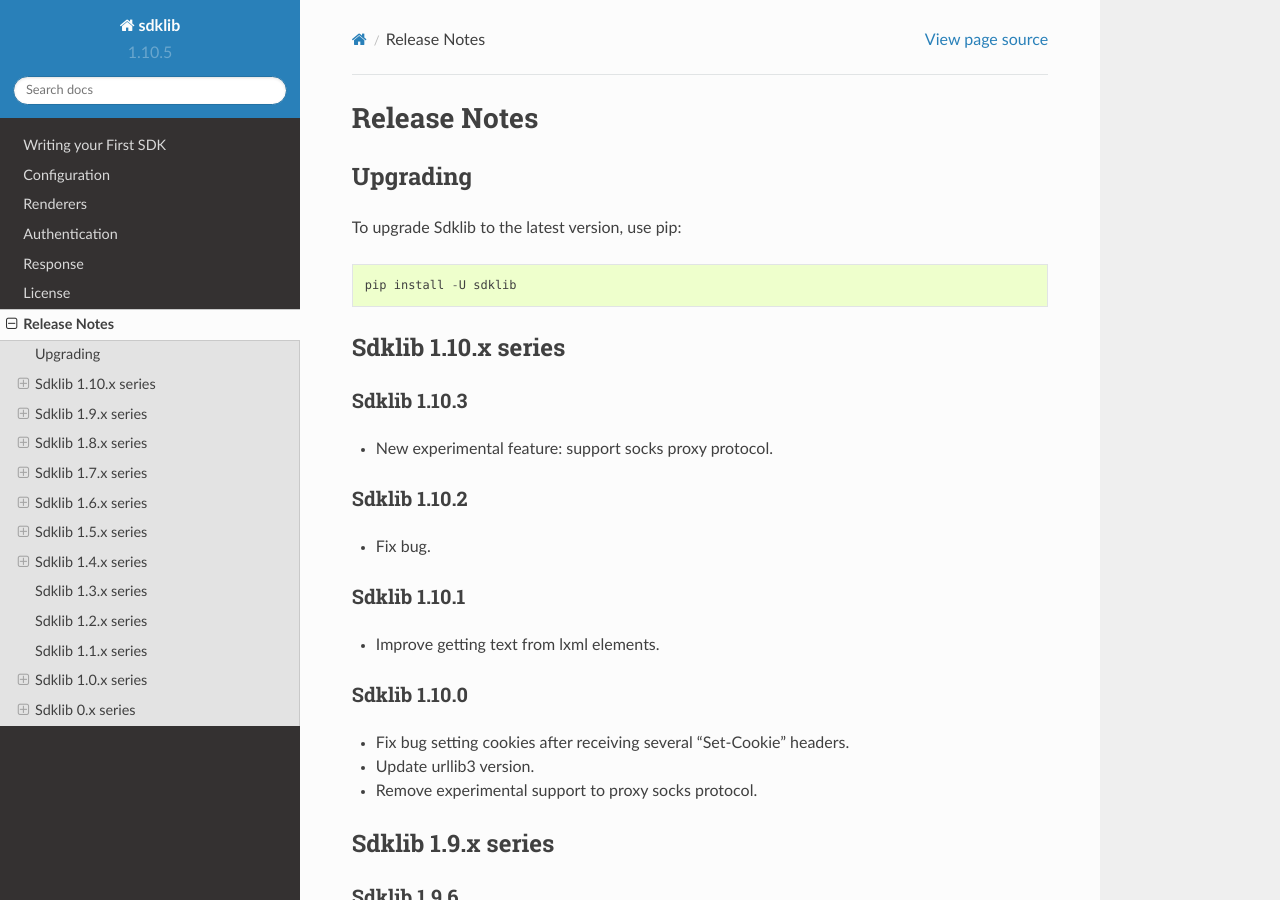
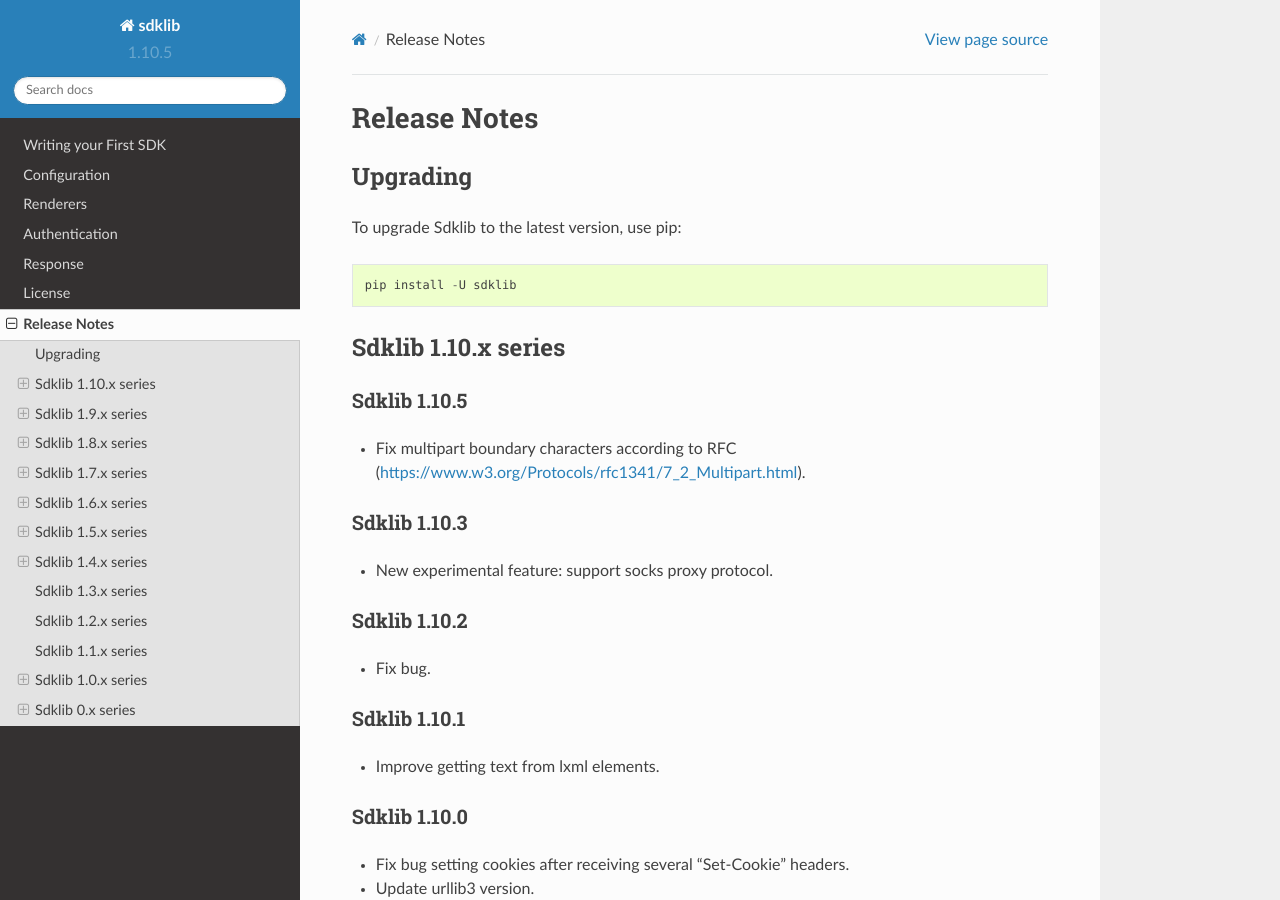
Before and after one commit to ivanprjcts/sdklib, a Sphinx documentation site: the page built from docs/about/release-notes.rst, in a window 1280 px wide and 900 px high. Built offline with Sphinx 7.4.7 and the Read the Docs theme 2.0.0, drawn with Linux system fonts in a browser that asks for light colours; pages that are not in the unit, such as notebooks, are missing from menus.

```diff
--- a/docs/about/release-notes.rst
+++ b/docs/about/release-notes.rst
@@ -12,6 +12,11 @@ To upgrade Sdklib to the latest version, use pip:
 
 Sdklib 1.10.x series
 ===================
+
+Sdklib 1.10.5
+-------------
+
+- Fix multipart boundary characters according to RFC (https://www.w3.org/Protocols/rfc1341/7_2_Multipart.html).
 
 Sdklib 1.10.3
 -------------
```
Also changed, not shown: 1 other file.
